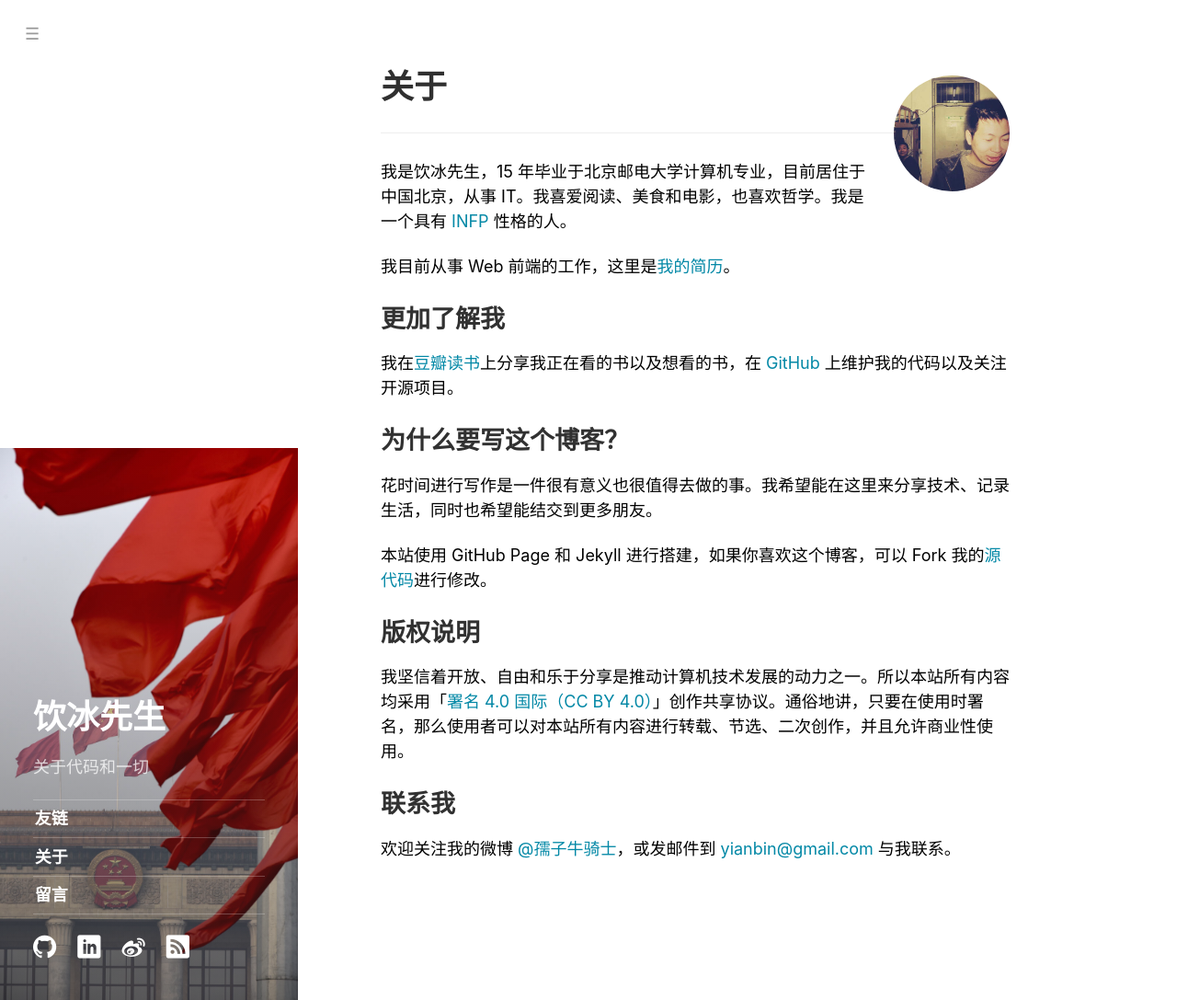
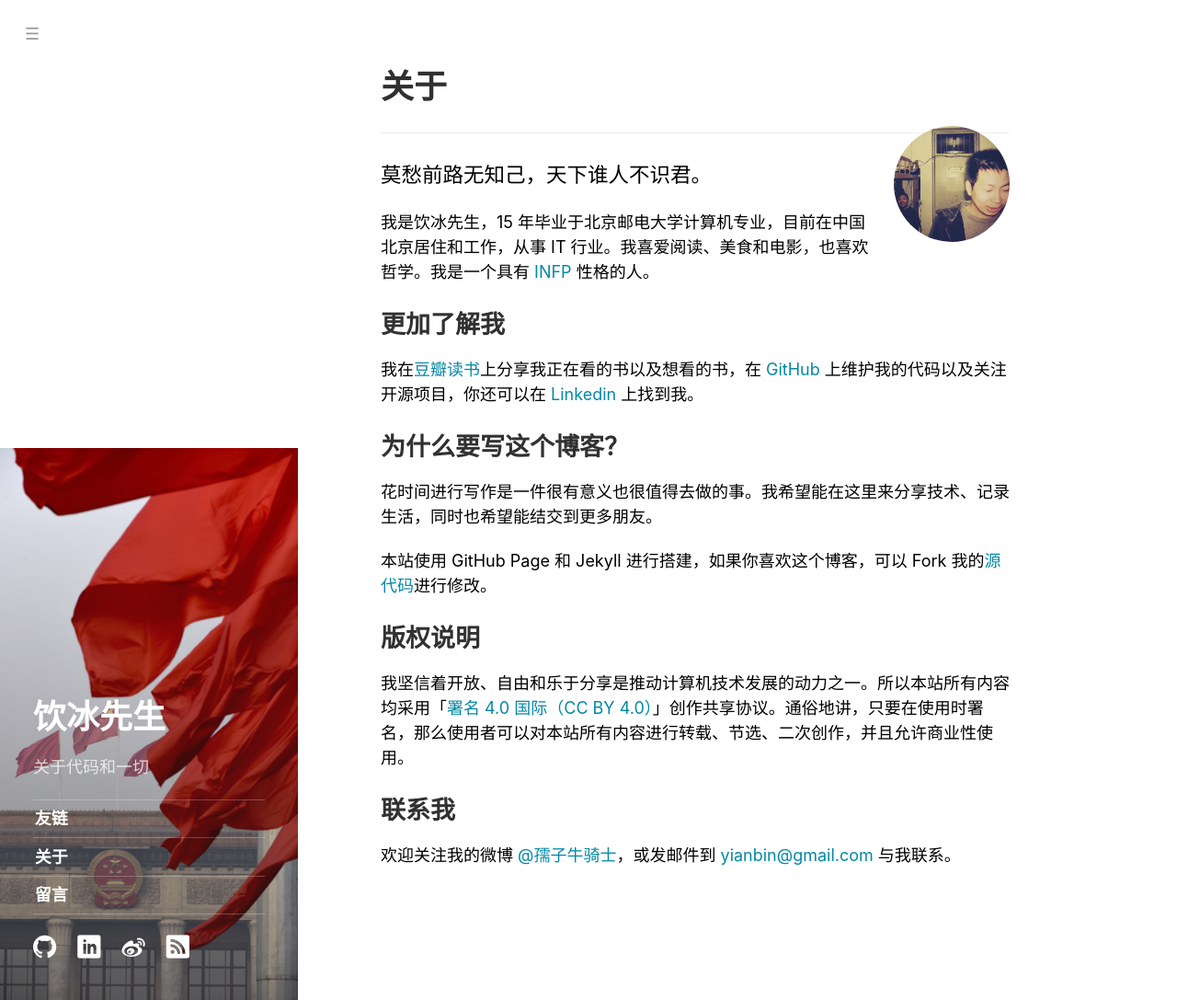
Before and after one commit to ybm/myanbin.github.io, a Jekyll site: the page built from about.md, in a window 1280 px wide and 1087 px high. Shown: the whole window at 92% size. Built offline with Jekyll 4.4.1, drawn with Linux system fonts in a browser that asks for light colours; comment, search, counter and statistics services are not loaded.

Commit message:
update about

```diff
--- a/about.md
+++ b/about.md
@@ -5,6 +5,10 @@ permalink: about.html
 image: /public/img/redflag.jpg
 order: 6
 ---
+
+莫愁前路无知己，天下谁人不识君。
+{:.lead}
+
 
 {% comment %}
   This inserts the "about" photo and text from `_config.yml`.
@@ -17,13 +21,12 @@ order: 6
 {% endif %}
 
 
-我是饮冰先生，15 年毕业于北京邮电大学计算机专业，目前居住于中国北京，从事 IT。我喜爱阅读、美食和电影，也喜欢哲学。我是一个具有 [INFP](http://www.personalitypage.com/INFP.html) 性格的人。
+我是饮冰先生，15 年毕业于北京邮电大学计算机专业，目前在中国北京居住和工作，从事 IT 行业。我喜爱阅读、美食和电影，也喜欢哲学。我是一个具有 [INFP](http://www.personalitypage.com/INFP.html) 性格的人。
 
-我目前从事 Web 前端的工作，这里是[我的简历]({{ site.baseurl }}/download/resume.pdf)。
 
 ## 更加了解我
 
-我在[豆瓣读书](http://book.douban.com/people/yianbin)上分享我正在看的书以及想看的书，在 [GitHub](https://github.com/yianbin) 上维护我的代码以及关注开源项目。
+我在[豆瓣读书](http://book.douban.com/people/yianbin)上分享我正在看的书以及想看的书，在 [GitHub](https://github.com/yianbin) 上维护我的代码以及关注开源项目，你还可以在 [Linkedin](https://www.linkedin.com/in/myanbin) 上找到我。
 
 
 ## 为什么要写这个博客？
--- a/public/css/hyde.scss
+++ b/public/css/hyde.scss
@@ -218,7 +218,7 @@ h1, h2, h3, h4, h5, h6 {
 }
 
 .sidebar-nav-item:hover {
-  background-color: rgba(32,32,32,0.3);
+  background-color: rgba(32,32,32,0.1);
   text-decoration: none;
 }
 
```
